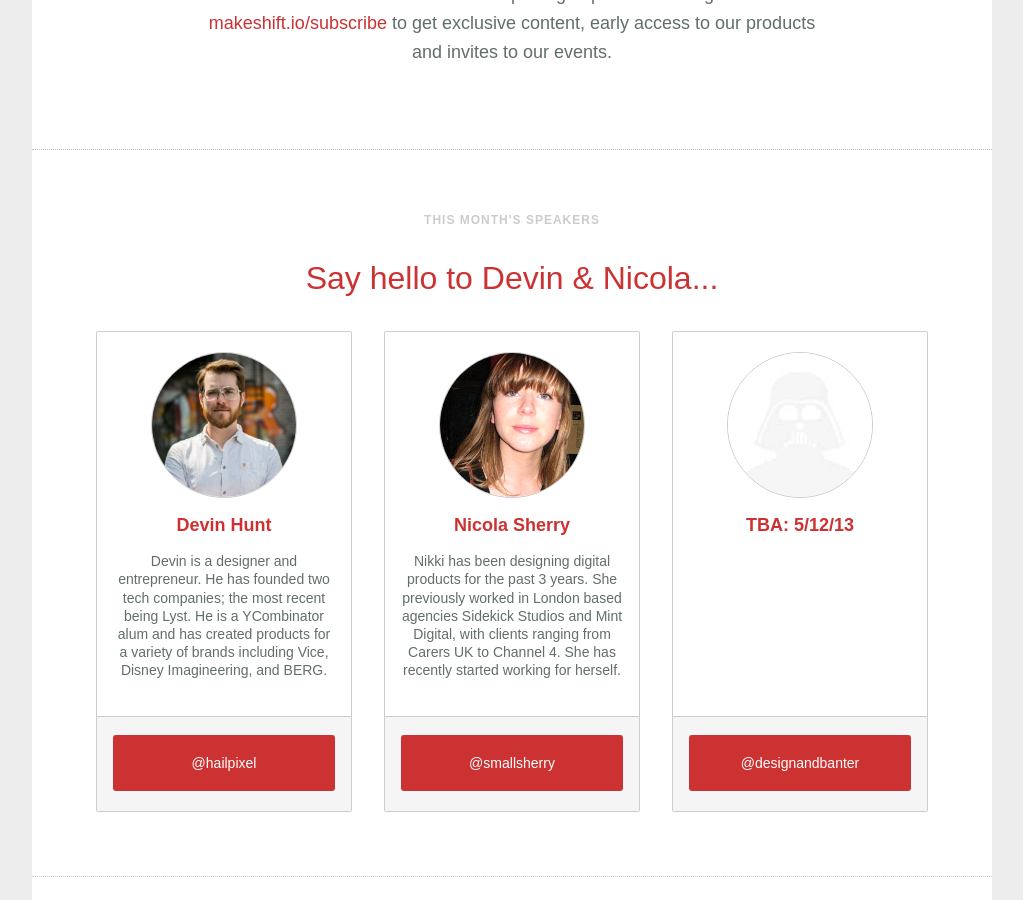
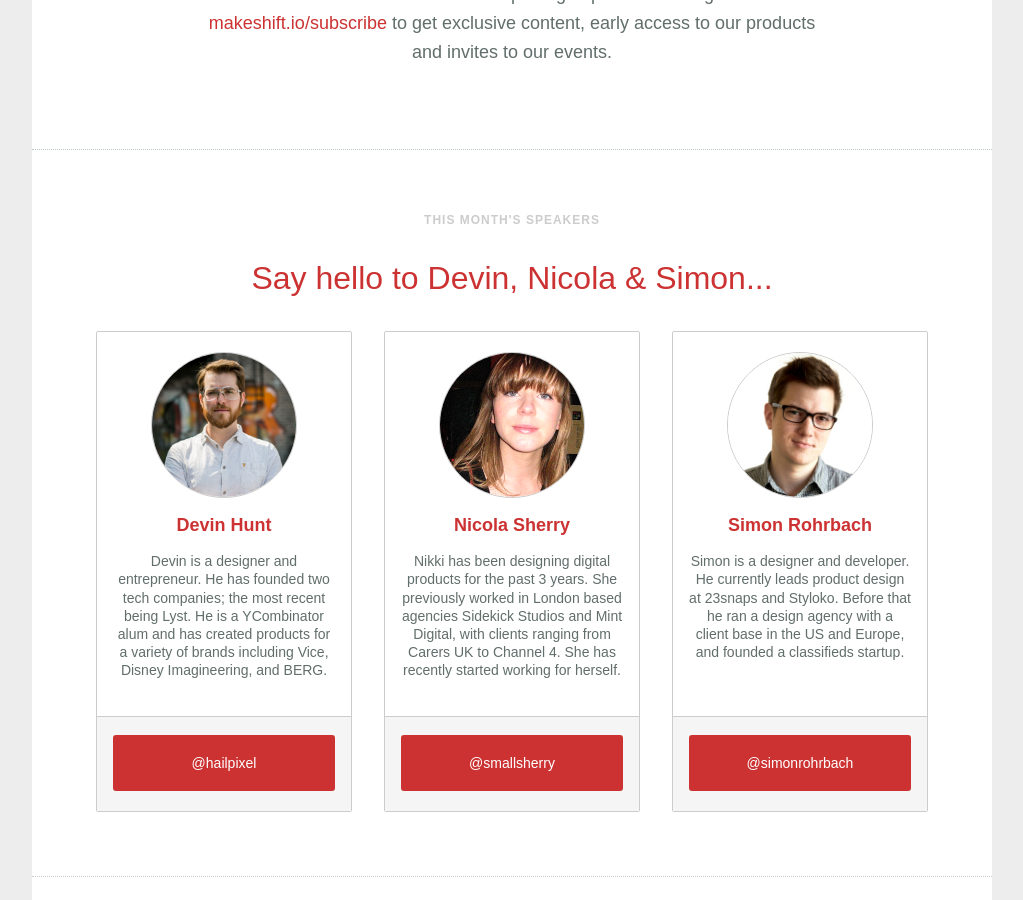
Before and after one commit to design-and-banter/db-dotcom, a Jekyll site: the page built from index.html, in a window 1280 px wide and 900 px high, scrolled down 1804 px. Shown: the whole window, without its empty margins (128-1151 px from the left). Built offline with Jekyll 4.4.1, drawn with Linux system fonts in a browser that asks for light colours; nearby versions of some CDN libraries; comment, search, counter and statistics services are not loaded.

Commit message:
add simon

```diff
--- a/_includes/event.html
+++ b/_includes/event.html
@@ -40,7 +40,7 @@
 
       <section class="speakers" id="speakers">
         <span class="strap">This month's speakers</span>
-        <h1>Say hello to Devin &amp; Nicola...</h1>
+        <h1>Say hello to Devin, Nicola &amp; Simon...</h1>
 
         <ul>
 
@@ -99,18 +99,19 @@
             <article class="speaker">
 
               <div class="head">
-                <img src="images/speakers/tba.jpg">
+                <img src="images/speakers/simon-rohrbach.jpg">
               </div>
 
               <section class='bio'>
 
-                <h1>TBA: 5/12/13</h1>
+                <h1>Simon Rohrbach</h1>
+                <p>Simon is a designer and developer. He currently leads product design at 23snaps and Styloko. Before that he ran a design agency with a client base in the US and Europe, and founded a classifieds startup.</p>
 
 
               </section>
 
               <section class='interact'>
-                <a href='http://twitter.com/designandbanter' target="_blank" class='btn'>@designandbanter</a>
+                <a href='http://twitter.com/simonrohrbach' target="_blank" class='btn'>@simonrohrbach</a>
               </section>
 
             </article>
```
Also changed, not shown: images/speakers/simon-rohrbach.jpg (added).
